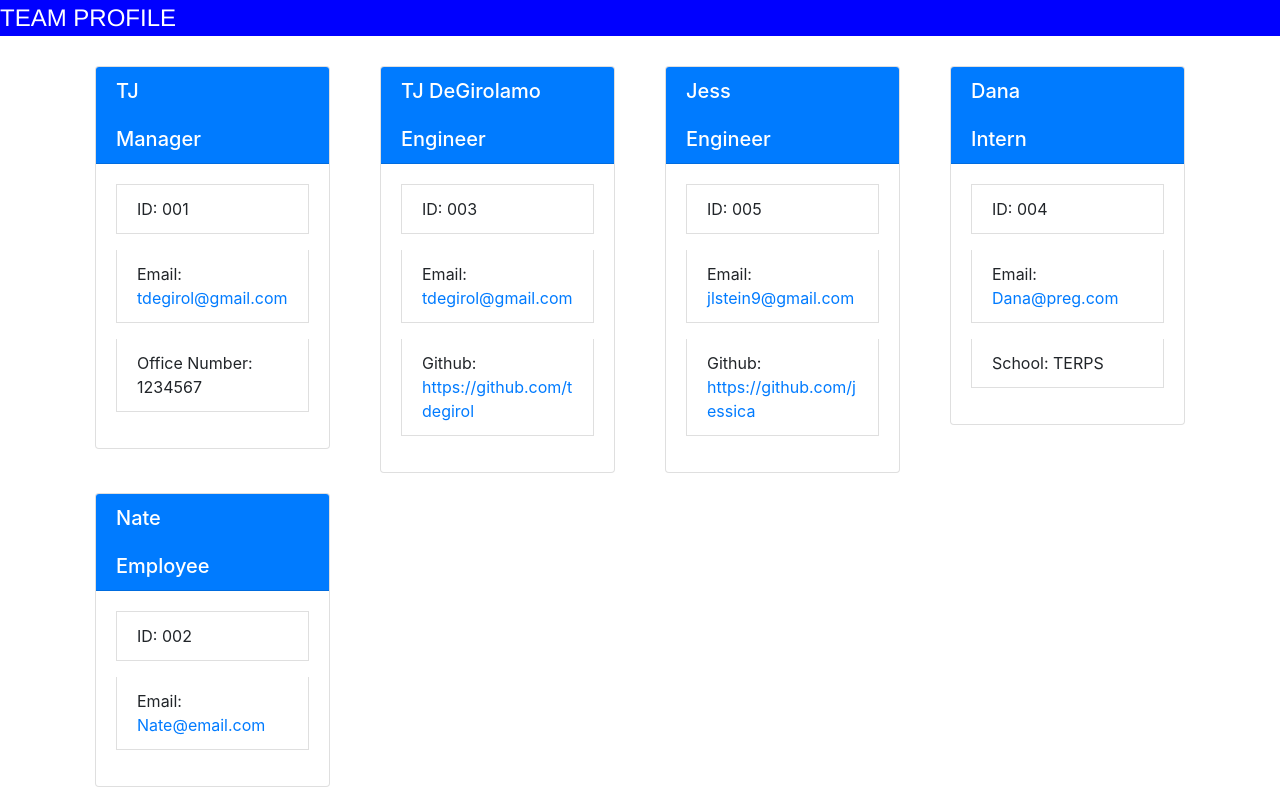
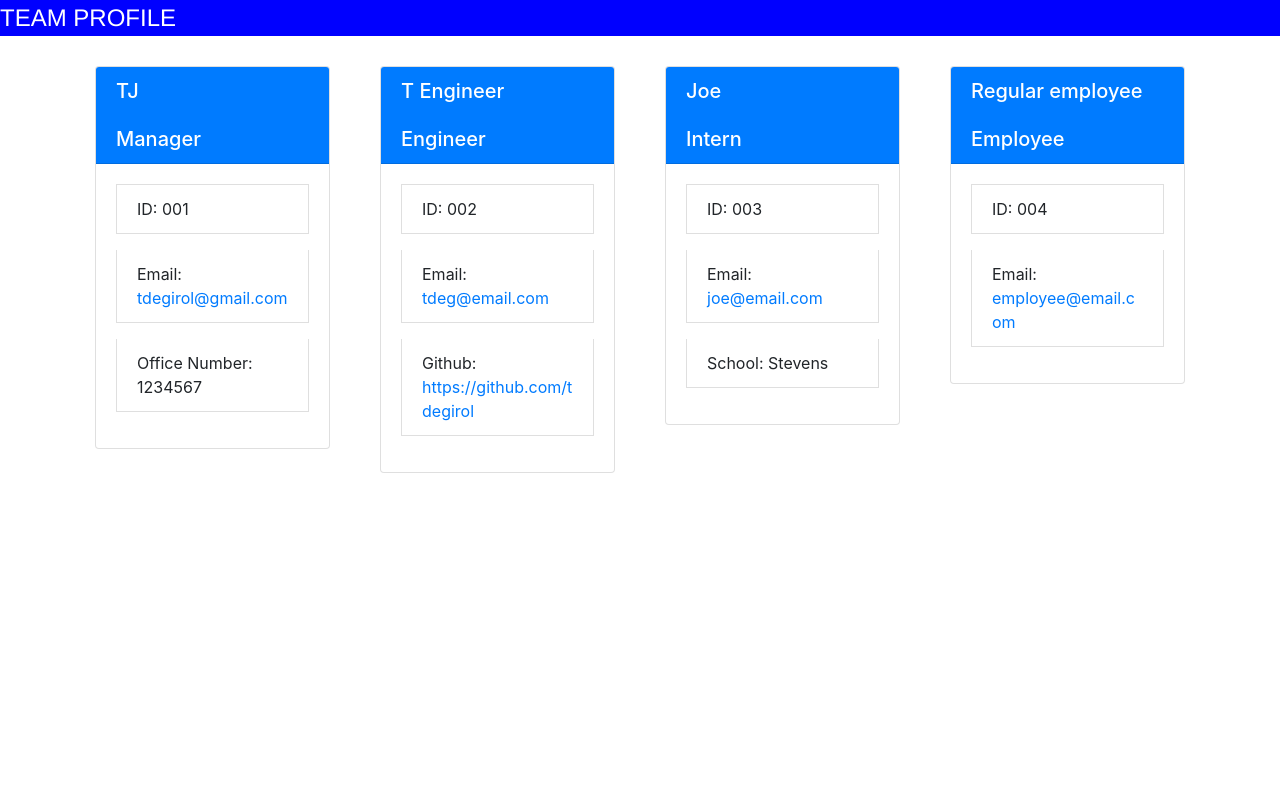
Before and after one commit to Tdegirol/challenge10-team-profile-generator, a website: page dist/index.html in a window 1280 px wide. Drawn offline with nearby package versions, Linux system fonts and the light colour scheme.

Commit message:
Final commit, walkthru video complete

```diff
--- a/dist/index.html
+++ b/dist/index.html
@@ -23,37 +23,28 @@
         </div>
     </div><div class="col-lg-3 col-md-6 col-sm-9">
         <div class="card">
-            <h5 class="card-header bg-primary text-white">TJ DeGirolamo<br /><br />Engineer</h5>
+            <h5 class="card-header bg-primary text-white">T Engineer<br /><br />Engineer</h5>
                 <div class="card-body">
-                    <ul class="list-group-item">ID: 003</ul>
-                    <ul class="list-group-item">Email: <a href="mailto:tdegirol@gmail.com">tdegirol@gmail.com</a></ul>
+                    <ul class="list-group-item">ID: 002</ul>
+                    <ul class="list-group-item">Email: <a href="mailto:tdeg@email.com">tdeg@email.com</a></ul>
                     <ul class="list-group-item">Github: <a href = "https://github.com/tdegirol">https://github.com/tdegirol</a></ul>
                 </div>
         </div>
     </div><div class="col-lg-3 col-md-6 col-sm-9">
         <div class="card">
-            <h5 class="card-header bg-primary text-white">Jess<br /><br />Engineer</h5>
+            <h5 class="card-header bg-primary text-white">Joe<br /><br />Intern</h5>
                 <div class="card-body">
-                    <ul class="list-group-item">ID: 005</ul>
-                    <ul class="list-group-item">Email: <a href="mailto:jlstein9@gmail.com">jlstein9@gmail.com</a></ul>
-                    <ul class="list-group-item">Github: <a href = "https://github.com/jessica">https://github.com/jessica</a></ul>
+                    <ul class="list-group-item">ID: 003</ul>
+                    <ul class="list-group-item">Email: <a href="mailto:joe@email.com">joe@email.com</a></ul>
+                    <ul class="list-group-item">School: Stevens</ul>
                 </div>
         </div>
     </div><div class="col-lg-3 col-md-6 col-sm-9">
         <div class="card">
-            <h5 class="card-header bg-primary text-white">Dana<br /><br />Intern</h5>
+            <h5 class="card-header bg-primary text-white">Regular employee<br /><br />Employee</h5>
                 <div class="card-body">
                     <ul class="list-group-item">ID: 004</ul>
-                    <ul class="list-group-item">Email: <a href="mailto:Dana@preg.com">Dana@preg.com</a></ul>
-                    <ul class="list-group-item">School: TERPS</ul>
-                </div>
-        </div>
-    </div><div class="col-lg-3 col-md-6 col-sm-9">
-        <div class="card">
-            <h5 class="card-header bg-primary text-white">Nate<br /><br />Employee</h5>
-                <div class="card-body">
-                    <ul class="list-group-item">ID: 002</ul>
-                    <ul class="list-group-item">Email: <a href="mailto:Nate@email.com">Nate@email.com</a></ul>
+                    <ul class="list-group-item">Email: <a href="mailto:employee@email.com">employee@email.com</a></ul>
                 </div>
         </div>
     </div>
```
Also changed, not shown: README.md.
